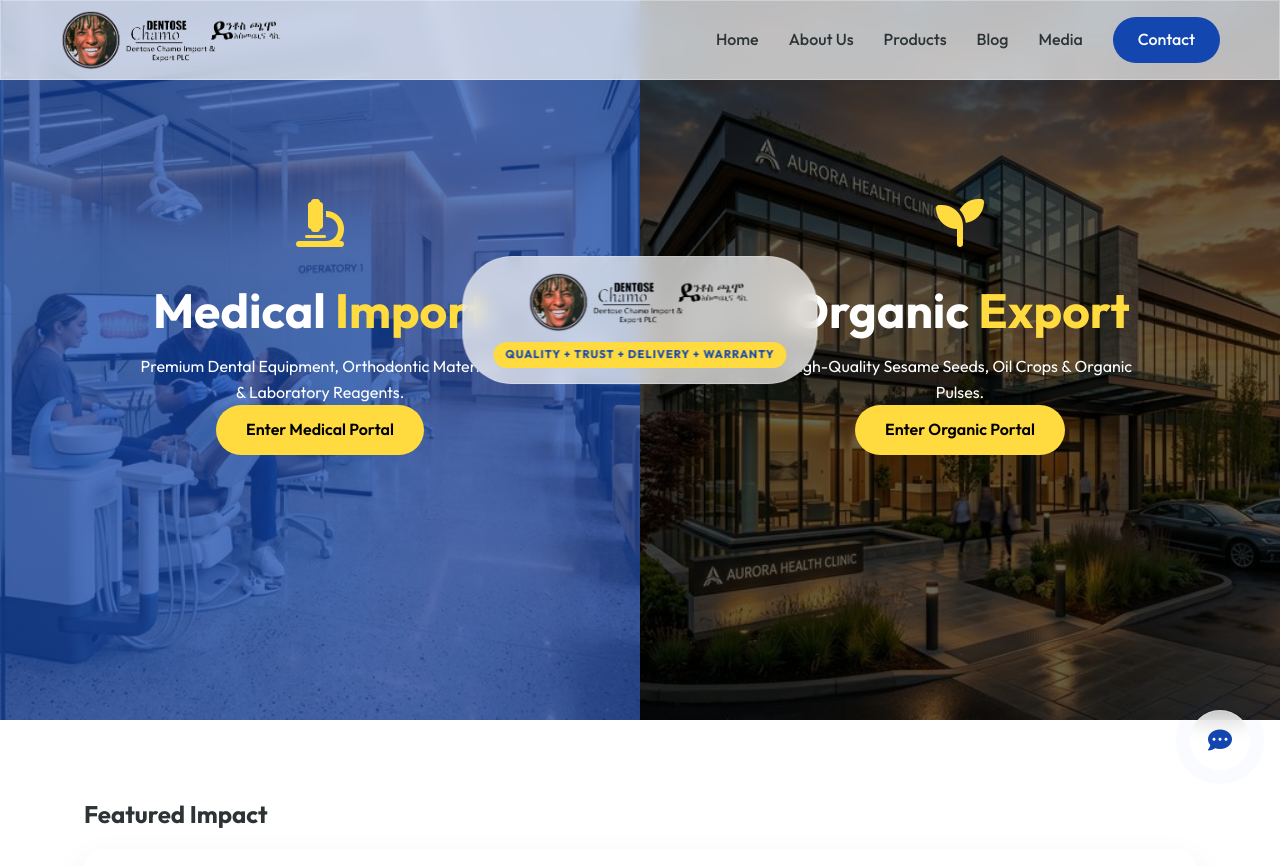
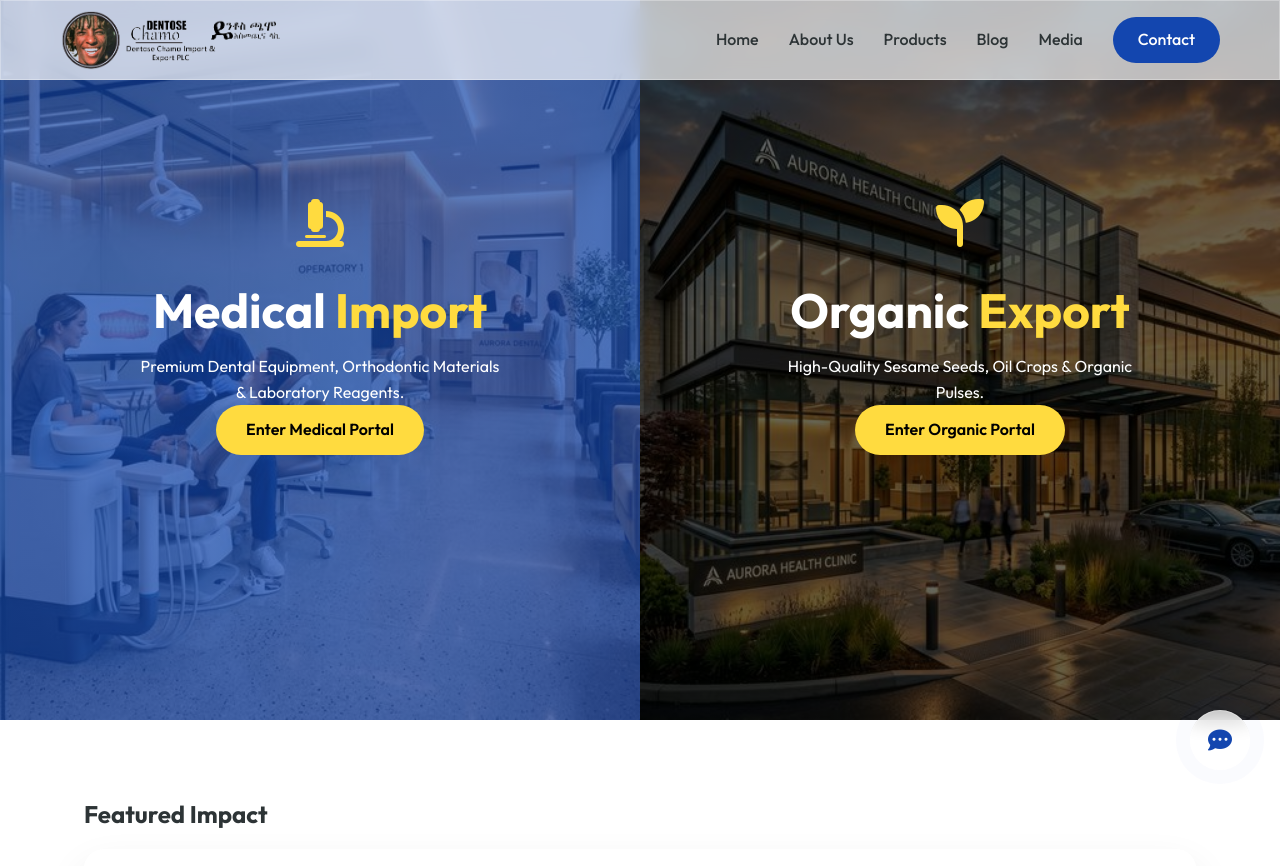
Before and after one commit to Abel4700/dentos-chamo-website, a website built with Vite: page index.html in a window 1280 px wide. Shown: the top 866 px of the page. Built offline with nearby package versions, Linux system fonts and the light colour scheme.

Commit message:
removed logo  from middle of hero

```diff
--- a/src/pages/Home.js
+++ b/src/pages/Home.js
@@ -22,11 +22,6 @@
         </div>
       </div>
 
-      <!-- Central Brand Anchor -->
-      <div class="brand-anchor glass">
-        <img src="/images/dentosechamo-logo.png" alt="Dentos Chamo Anchor">
-        <div class="slogan-badge">Quality + TRUST + Delivery + Warranty</div>
-      </div>
     </div>
 
     <!-- Dynamic Product Slider -->
```
